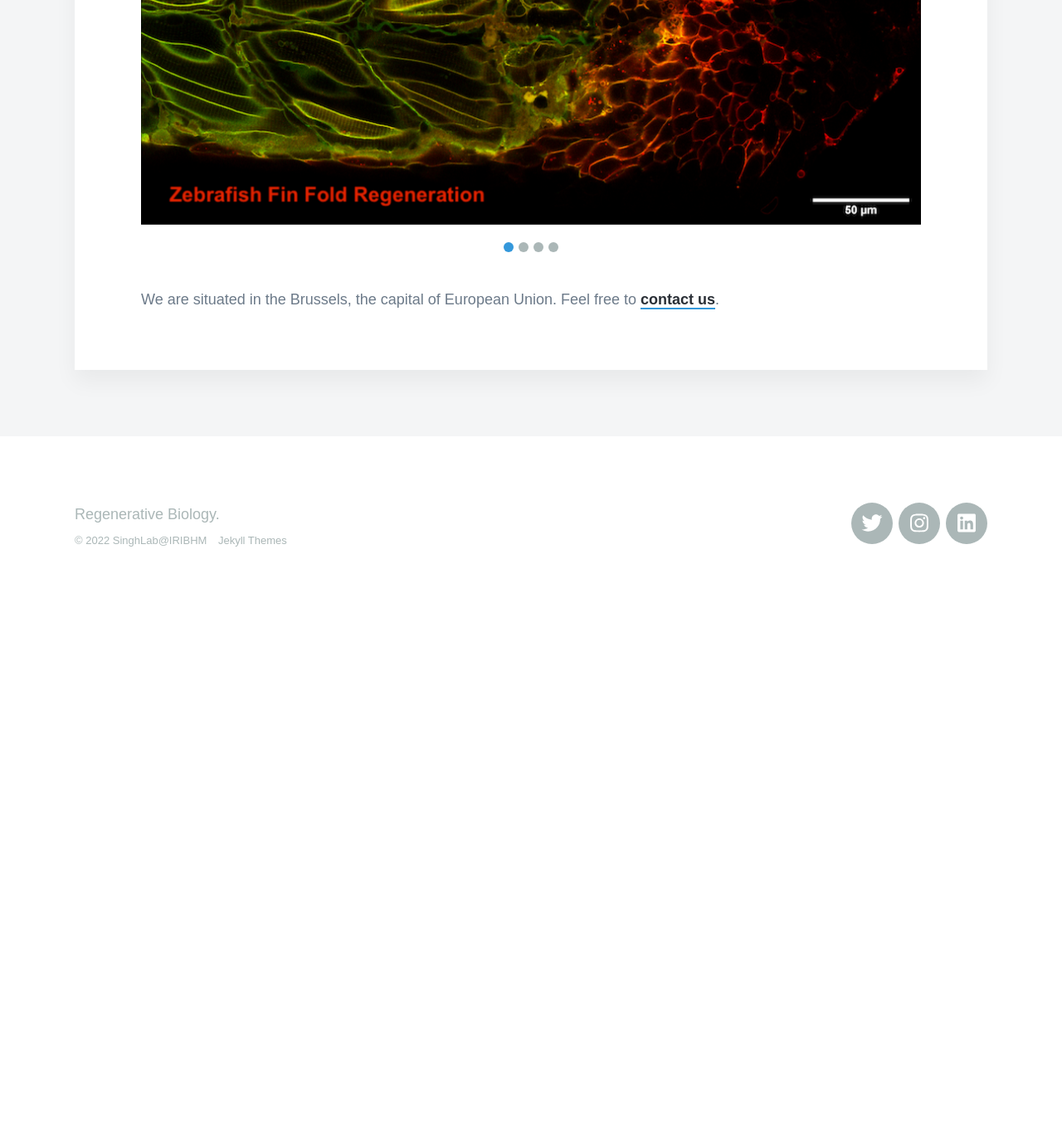
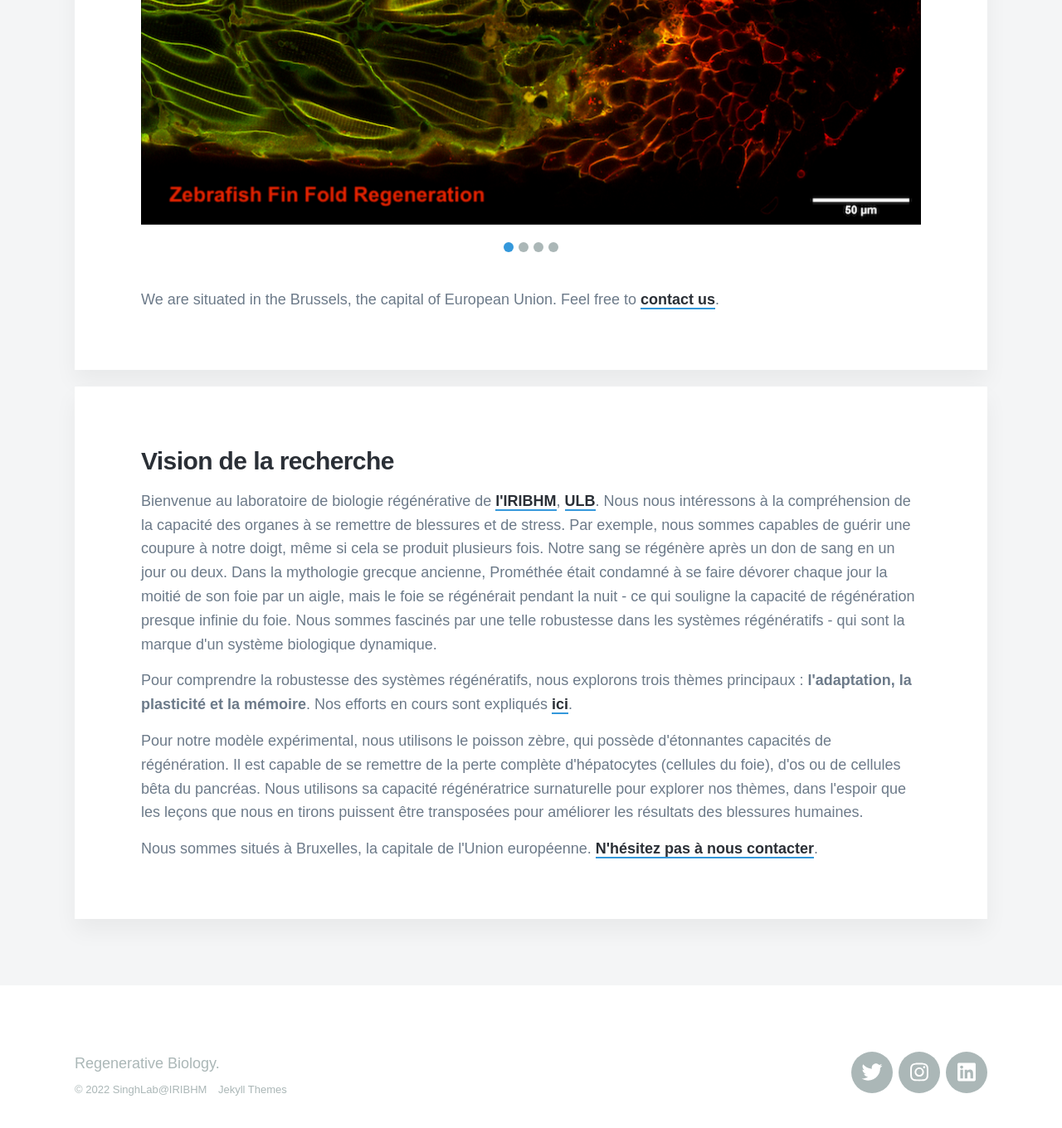
Before and after one commit to sumeetpalsingh/sumeetpalsingh.github.io, a Jekyll site: the page built from index.html, in a window 1280 px wide and 1400 px high, scrolled down 1421 px. Shown: the top 1360 px of the window at 83% size. Built offline with Jekyll 4.4.1, drawn with Linux system fonts in a browser that asks for light colours; nearby versions of some CDN libraries; some web fonts are replaced; before the commit the page ends 2159 px from its top, so only the background shows below that; some of the changed text lies outside the part shown.

Commit message:
Update index.html

```diff
--- a/index.html
+++ b/index.html
@@ -13,7 +13,7 @@ featured_image: /images/covers/Regeneratorstein.jpg
 
 	<div class="wrap">
 		<h1>Regenerative Biology</h1>
-        <h2 style="color:lightcyan;"><i>Biologie Régénérative</i></h2>
+        <h2 style="color:lightcyan;"><i>Biologie régénérative</i></h2>
 
 		{% include socials.html %}
 
@@ -63,6 +63,41 @@ featured_image: /images/covers/Regeneratorstein.jpg
 </section>
 
 
+<section class="single">
+
+	<div class="wrap">
+
+		<article class="single-post">
+
+
+
+            <h3>Vision de la recherche</h3>
+
+            <p>
+            Bienvenue au laboratoire de biologie régénérative de <a href="https://iribhm.org/" target="_blank" rel="noopener noreferrer">l'IRIBHM</a>, <a href="https://www.ulb.be" target="_blank" rel="noopener noreferrer">ULB</a>. Nous nous intéressons à la compréhension de la capacité des organes à se remettre de blessures et de stress. Par exemple, nous sommes capables de guérir une coupure à notre doigt, même si cela se produit plusieurs fois. Notre sang se régénère après un don de sang en un jour ou deux. Dans la mythologie grecque ancienne, Prométhée était condamné à se faire dévorer chaque jour la moitié de son foie par un aigle, mais le foie se régénérait pendant la nuit - ce qui souligne la capacité de régénération presque infinie du foie. Nous sommes fascinés par une telle robustesse dans les systèmes régénératifs - qui sont la marque d'un système biologique dynamique.
+            </p>
+
+            <p>
+            Pour comprendre la robustesse des systèmes régénératifs, nous explorons trois thèmes principaux : <b>l'adaptation, la plasticité et la mémoire</b>. Nos efforts en cours sont expliqués <a target="_self" href="https://sumeetpalsingh.github.io/research">ici</a>.
+            </p>
+
+            <p>
+            Pour notre modèle expérimental, nous utilisons le poisson zèbre, qui possède d'étonnantes capacités de régénération. Il est capable de se remettre de la perte complète d'hépatocytes (cellules du foie), d'os ou de cellules bêta du pancréas. Nous utilisons sa capacité régénératrice surnaturelle pour explorer nos thèmes, dans l'espoir que les leçons que nous en tirons puissent être transposées pour améliorer les résultats des blessures humaines.
+            </p>
+
+
+            <p>
+            Nous sommes situés à Bruxelles, la capitale de l'Union européenne. <a target="_self" href="https://sumeetpalsingh.github.io/contact">N'hésitez pas à nous contacter</a>.
+            </p>
+
+		</article>
+
+	</div>
+
+
+
+</section>
+
 
 <!--
 <section class="listing">
```
